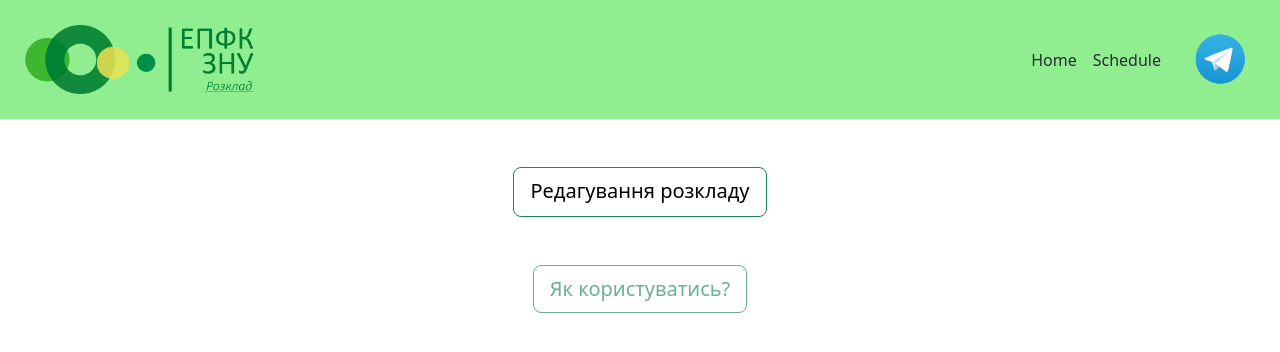
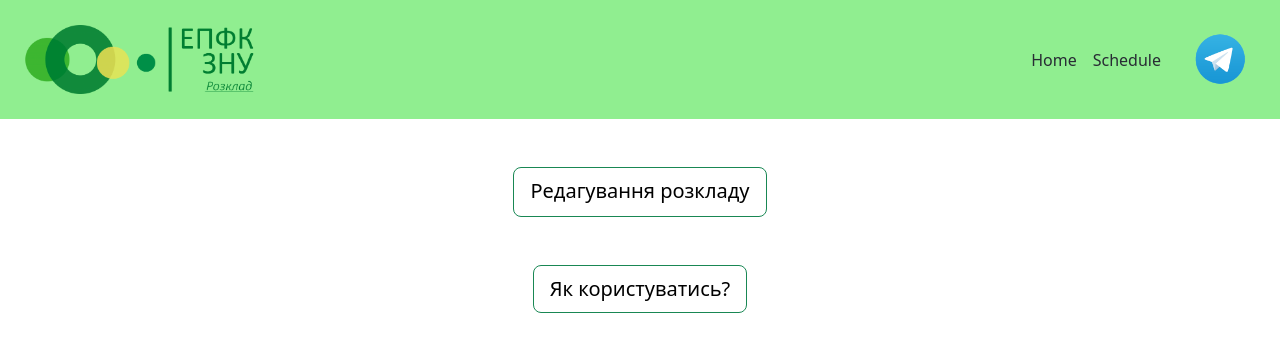
Before and after one commit to SareraBy/schedule-generator, a React (Create React App) app: page / in a window 1280 px wide. Shown: the top 352 px of the page. Built offline with nearby package versions, Linux system fonts and the light colour scheme.

Commit message:
Update Home.js

```diff
--- a/src/pages/Home.js
+++ b/src/pages/Home.js
@@ -14,7 +14,7 @@ const Home = () => {
             </Button>
         </div>
         <footer className={"d-flex mt-5 justify-content-center "} >
-      <Button size={'lg'}  variant="outline-success" size="lg"  className={"acceptbutton "} disabled>Як користуватись?</Button>
+            <Button size={'lg'} href={'/info'}  variant="outline-success" size="lg"  className={"acceptbutton "}>Як користуватись?</Button>
     </footer>
  </div>
     );
```
